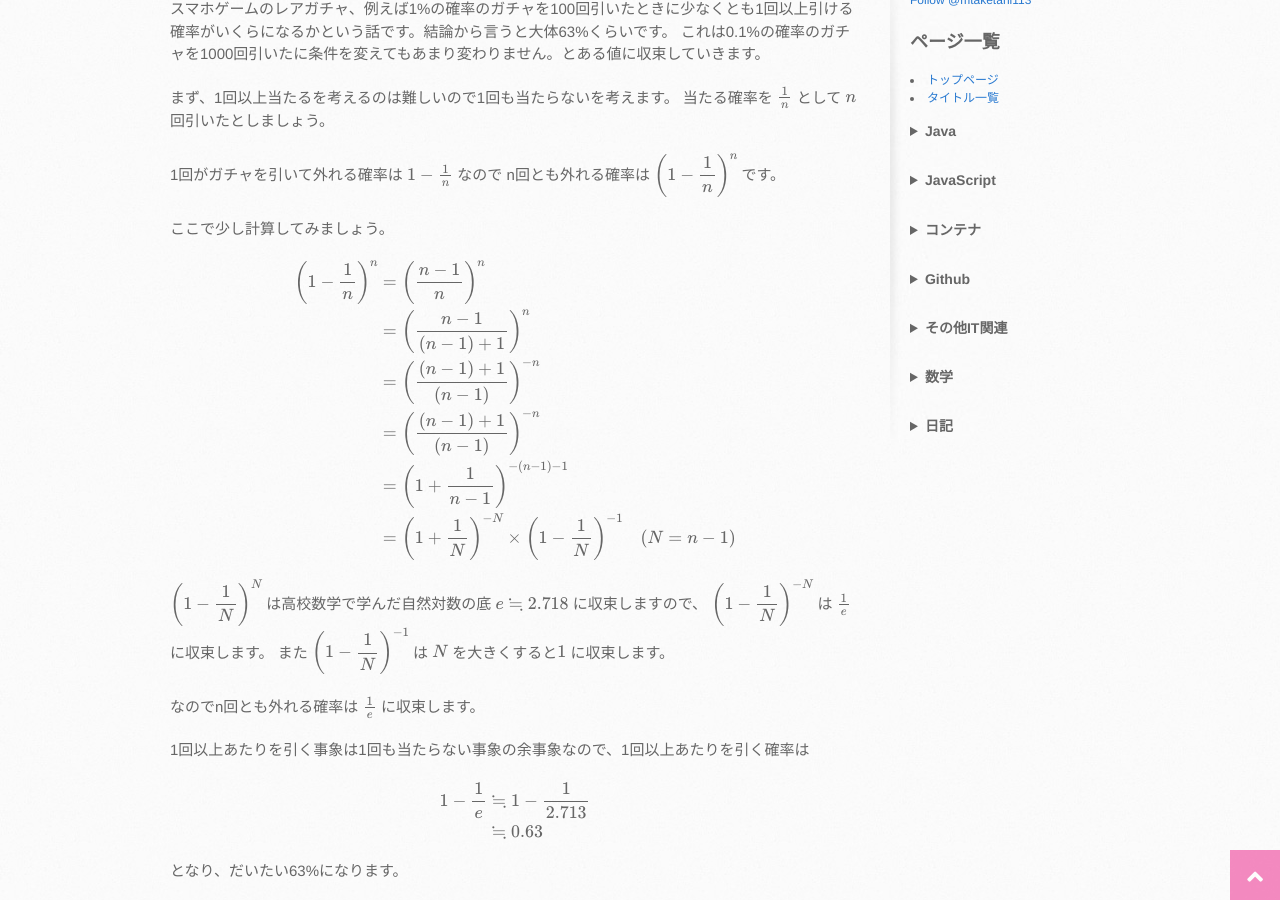
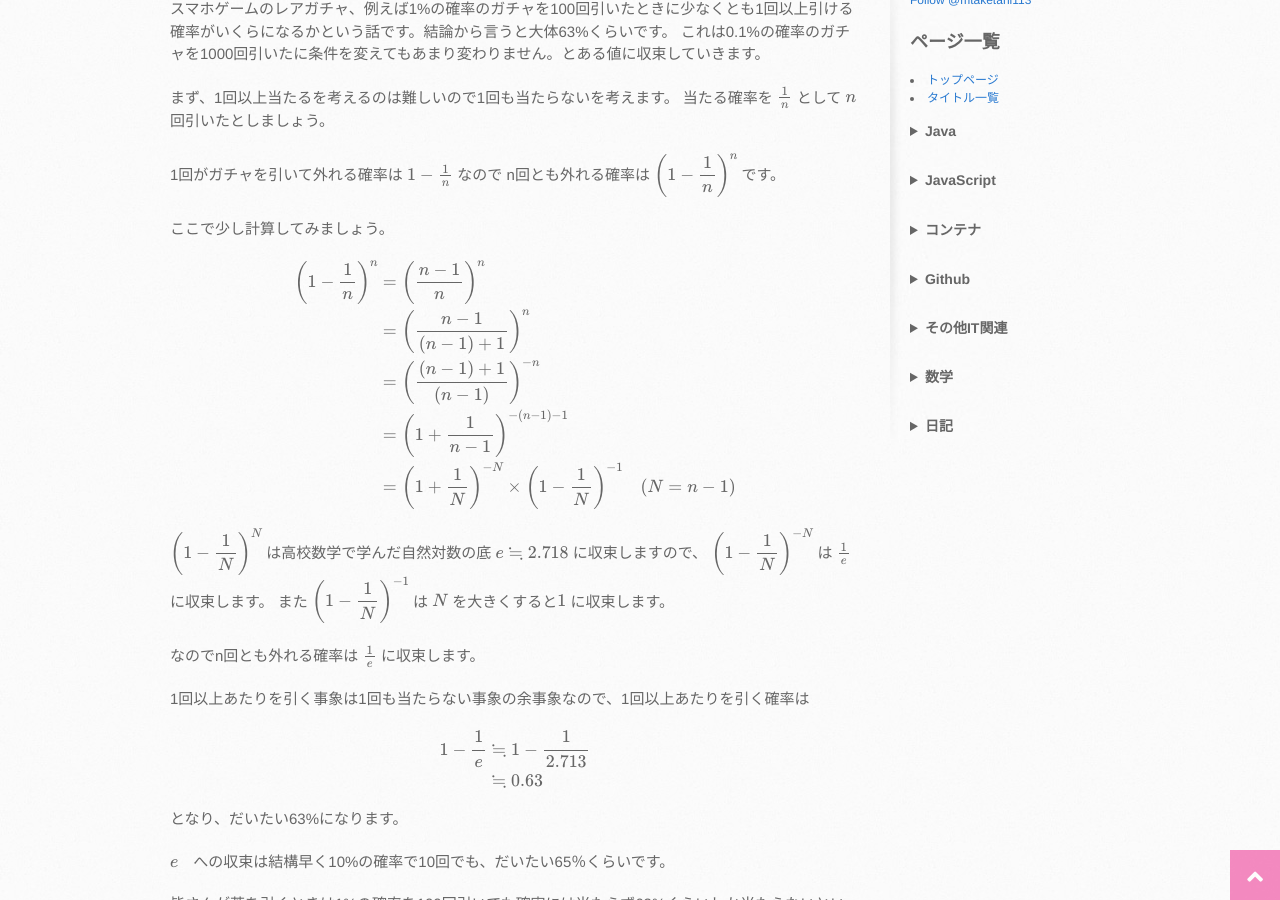
Before and after one commit to mtaketani113/mtaketani113.github.io, a Jekyll site: the page built from math/set/GachaProbability.md, in a window 1280 px wide and 900 px high, scrolled down 335 px. Built offline with Jekyll 4.4.1, drawn with Linux system fonts in a browser that asks for light colours; nearby versions of some CDN libraries; comment, search, counter and statistics services are not loaded; the repository's description, which GitHub fills in, is left out.

Commit message:
不要な行を修正

```diff
--- a/math/set/GachaProbability.md
+++ b/math/set/GachaProbability.md
@@ -27,7 +27,6 @@ $$
 \left(1 - \displaystyle\frac{1}{n}\right)^n &= \left(\displaystyle\frac{n-1}{n}\right)^n \\
 &= \left(\displaystyle\frac{n-1}{(n-1) + 1}\right)^n \\
 &= \left(\displaystyle\frac{(n-1) + 1}{(n-1)}\right)^{-n} \\
-&= \left(\displaystyle\frac{(n-1) + 1}{(n-1)}\right)^{-n} \\
 &= \left(1 + \displaystyle\frac{1}{n-1}\right)^{-(n-1)-1} \\
 &= \left(1 + \displaystyle\frac{1}{N}\right)^{-N} \times \left(1 - \displaystyle\frac{1}{N}\right)^{-1} \quad (N=n-1)
 \end{align*}
```
